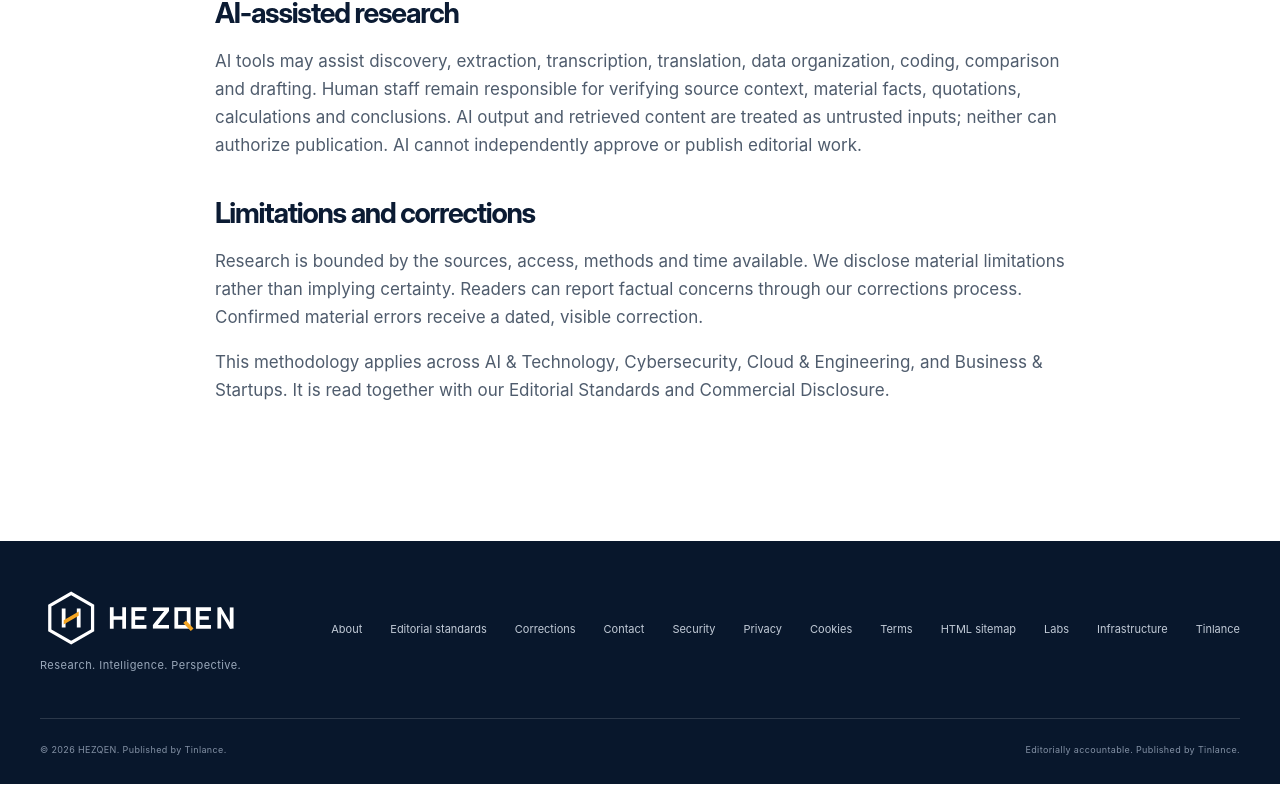
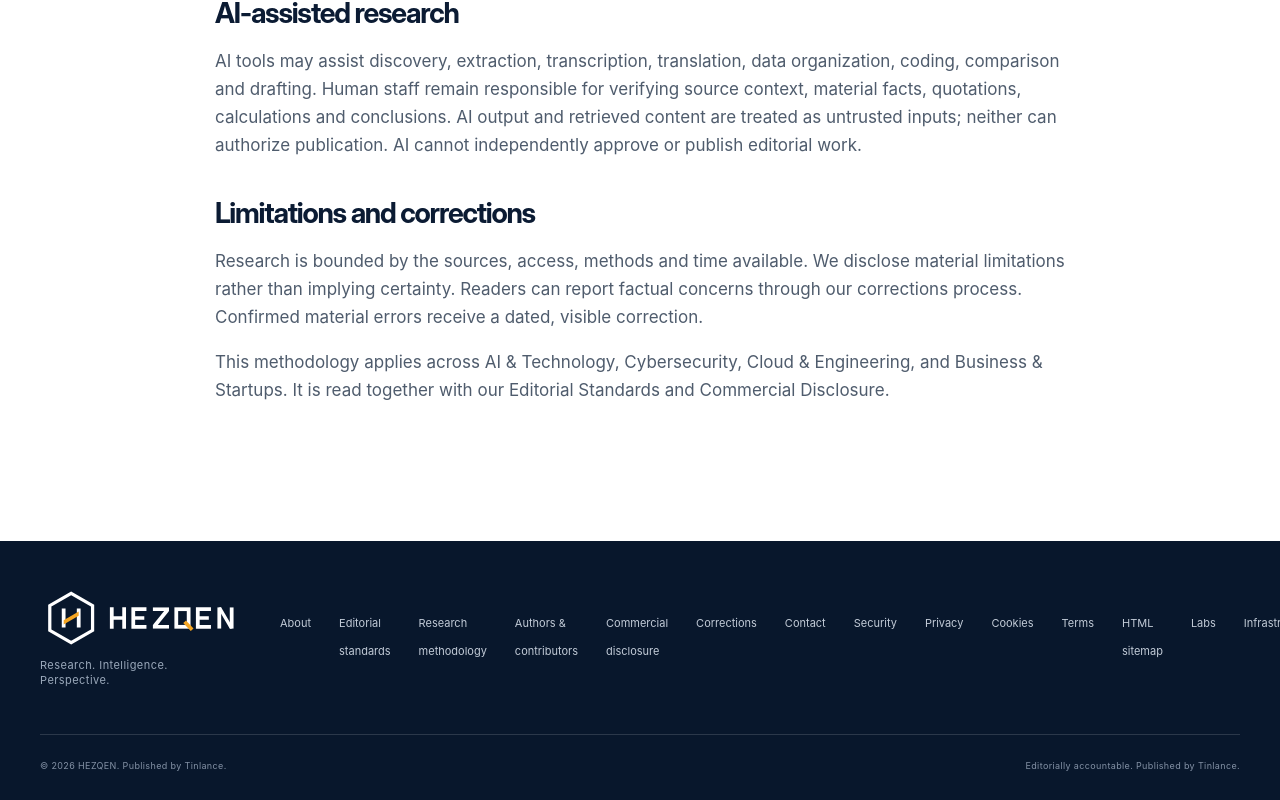
Before and after one commit to LloydCoder/hezqen, a Next.js app: page /research-methodology in a window 1280 px wide. Shown: the part 1733-2533 px from the top of the page. Built offline with nearby package versions, Linux system fonts and the light colour scheme; no server answers.

Commit message:
feat: link public editorial policy pages

```diff
--- a/app/(frontend)/layout.tsx
+++ b/app/(frontend)/layout.tsx
@@ -67,11 +67,17 @@ const mobileNavItems = [
   { href: "/about", label: "About HEZQEN" },
   { href: "/contact", label: "Contact" },
   { href: "/editorial-standards", label: "Editorial standards" },
+  { href: "/research-methodology", label: "Research methodology" },
+  { href: "/authors", label: "Authors & contributors" },
+  { href: "/commercial-disclosure", label: "Commercial disclosure" },
 ] as const;
 
 const footerLinks = [
   { href: "/about", label: "About" },
   { href: "/editorial-standards", label: "Editorial standards" },
+  { href: "/research-methodology", label: "Research methodology" },
+  { href: "/authors", label: "Authors & contributors" },
+  { href: "/commercial-disclosure", label: "Commercial disclosure" },
   { href: "/corrections", label: "Corrections" },
   { href: "/contact", label: "Contact" },
   { href: "/security", label: "Security" },
```
